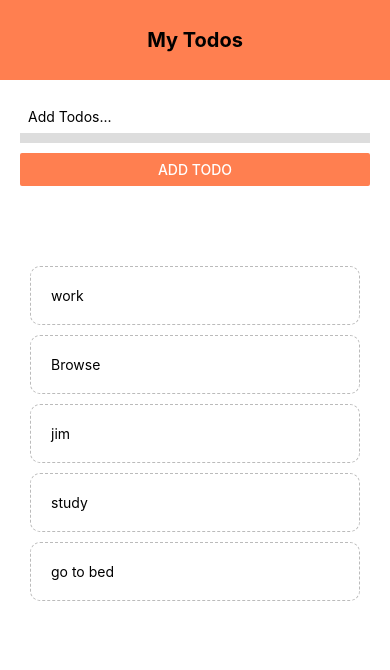
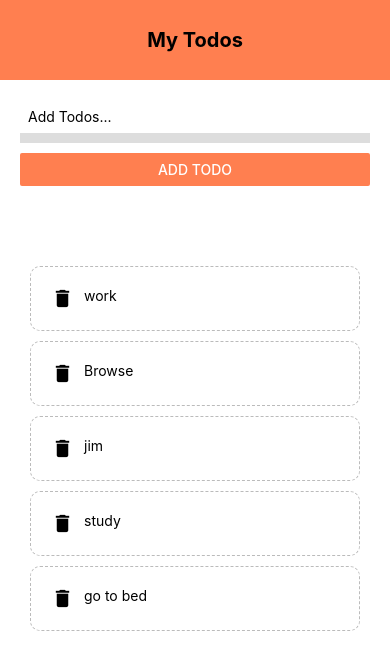
Before and after one commit to Rajpoot091/To-do, a React Native app: screen / in a window 390 px wide. Shown: the top 670 px of the page. Built offline with nearby package versions, Linux system fonts and the light colour scheme.

Commit message:
Todo Create and Delete

```diff
--- a/App.js
+++ b/App.js
@@ -1,9 +1,17 @@
 import React, { useState } from "react";
 import { StatusBar } from "expo-status-bar";
-import { StyleSheet, Text, View, FlatList, Alert } from "react-native";
+import {
+  StyleSheet,
+  View,
+  FlatList,
+  Alert,
+  TouchableWithoutFeedback,
+  Keyboard,
+} from "react-native";
 import Header from "./commponents/Header";
 import TodoList from "./commponents/todoList";
 import AddTodos from "./commponents/addTodo";
+import SandBox from "./commponents/sandbox";
 
 export default function App() {
   const [todos, setTodos] = useState([
@@ -21,12 +29,15 @@ export default function App() {
   };
 
   const submitHandler = (text) => {
-    if (text.length > 3) {
+    if (text.length >= 3) {
       setTodos((prevTodos) => {
-        return [{ name: text, key: Math.random.toString() }, ...prevTodos];
+        return [
+          { name: text, key: Math.random() * (100 - 10).toString() },
+          ...prevTodos,
+        ];
       });
     } else {
-      Alert.alert("Ooops", "Todo must be 3 chars long", [
+      Alert.alert("Ooops", "Todo must be greater than 3 Character", [
         {
           text: "Undetstood",
         },
@@ -35,6 +46,12 @@ export default function App() {
   };
 
   return (
+    // <SandBox />
+    <TouchableWithoutFeedback
+      onPress={() => {
+        Keyboard.dismiss();
+      }}
+    >
       <View style={styles.container}>
         <Header />
         <AddTodos submitHandler={submitHandler} />
@@ -52,6 +69,7 @@ export default function App() {
           </View>
         </View>
       </View>
+    </TouchableWithoutFeedback>
   );
 }
 
@@ -62,9 +80,12 @@ const styles = StyleSheet.create({
     backgroundColor: "#fff",
   },
   content: {
+    flex: 1,
+
     padding: 30,
   },
   list: {
+    flex: 1,
     marginTop: 20,
     fontWeight: "bold",
   },
--- a/commponents/addTodo.js
+++ b/commponents/addTodo.js
@@ -1,23 +1,27 @@
-import React, { useState } from "react";
+import React, { useEffect, useState } from "react";
 import { StatusBar } from "expo-status-bar";
 import { StyleSheet, Text, View, TextInput, Button } from "react-native";
 
 export default function AddTodos({ submitHandler }) {
   const [text, setText] = useState("");
 
-  const changeHandler = (val) => {
+  const handleSubmit = (val) => {
     setText(val);
+    // setText(null);
   };
+
   return (
     <View style={styles.ViewStyle}>
       <TextInput
         style={styles.input}
         placeholder="Add Todos..."
-        onChangeText={changeHandler}
+        onChangeText={handleSubmit}
       />
       <Button
         style={styles.Button}
-        onPress={() => submitHandler(text)}
+        onPress={() => {
+          submitHandler(text);
+        }}
         title="Add Todo"
         color={"coral"}
       />
--- /dev/null
+++ b/commponents/sandbox.js
@@ -0,0 +1,50 @@
+import React from "react";
+import { StatusBar } from "expo-status-bar";
+import { StyleSheet, Text, View } from "react-native";
+
+export default function SandBox() {
+  return (
+    <View style={styles.container}>
+      <Text style={styles.boxOne}>One</Text>
+      <Text style={styles.boxTwo}>Two</Text>
+      <Text style={styles.boxThree}>Three</Text>
+      <Text style={styles.boxFour}>Four</Text>
+    </View>
+  );
+}
+
+const styles = StyleSheet.create({
+  container: {
+    // flex: 1,
+    flexDirection: "row",
+    justifyContent: "space-around",
+    alignItems: "flex-end",
+    paddingTop: 50,
+    backgroundColor: "#ddd",
+  },
+
+  boxOne: {
+    // fontSize: 20,
+    fontWeight: "bold",
+    padding: 40,
+    backgroundColor: "coral",
+  },
+  boxTwo: {
+    // fontSize: 20,
+    padding: 30,
+    fontWeight: "bold",
+    backgroundColor: "gold",
+  },
+  boxThree: {
+    // fontSize: 20,
+    padding: 20,
+    fontWeight: "bold",
+    backgroundColor: "skyblue",
+  },
+  boxFour: {
+    // fontSize: 20,
+    fontWeight: "bold",
+    padding: 10,
+    backgroundColor: "violet",
+  },
+});
--- a/commponents/todoList.js
+++ b/commponents/todoList.js
@@ -1,11 +1,15 @@
 import React from "react";
 import { StatusBar } from "expo-status-bar";
-import { StyleSheet, Text, TouchableOpacity } from "react-native";
+import { MaterialIcons } from "@expo/vector-icons";
+import { StyleSheet, View, Text, TouchableOpacity } from "react-native";
 
 export default function TodoList({ item, pressHandler }) {
   return (
     <TouchableOpacity onPress={() => pressHandler(item.key)}>
-      <Text style={styles.list}>{item.name}</Text>
+      <View style={styles.list}>
+        <MaterialIcons name="delete" size={23} />
+        <Text style={styles.item}>{item.name}</Text>
+      </View>
     </TouchableOpacity>
   );
 }
@@ -13,10 +17,14 @@ export default function TodoList({ item, pressHandler }) {
 const styles = StyleSheet.create({
   list: {
     padding: 20,
+    flexDirection: "row",
     borderColor: "#bbb",
     marginTop: 10,
     borderWidth: 1,
     borderStyle: "dashed",
     borderRadius: 10,
   },
+  item: {
+    paddingLeft: 10,
+  },
 });
```
Lines whose indentation alone changed are shown as unchanged.
